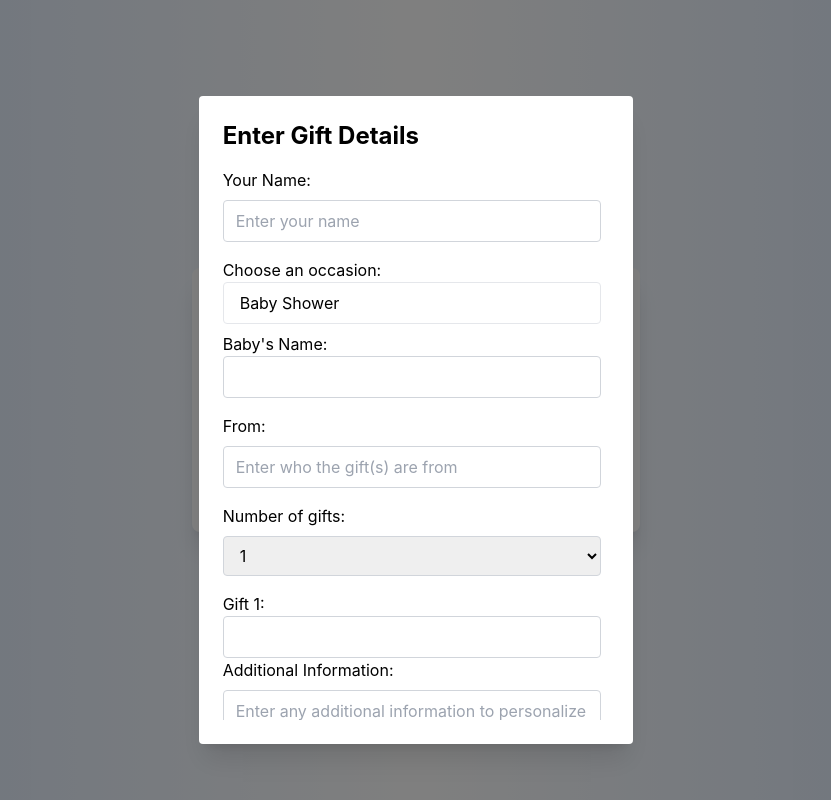
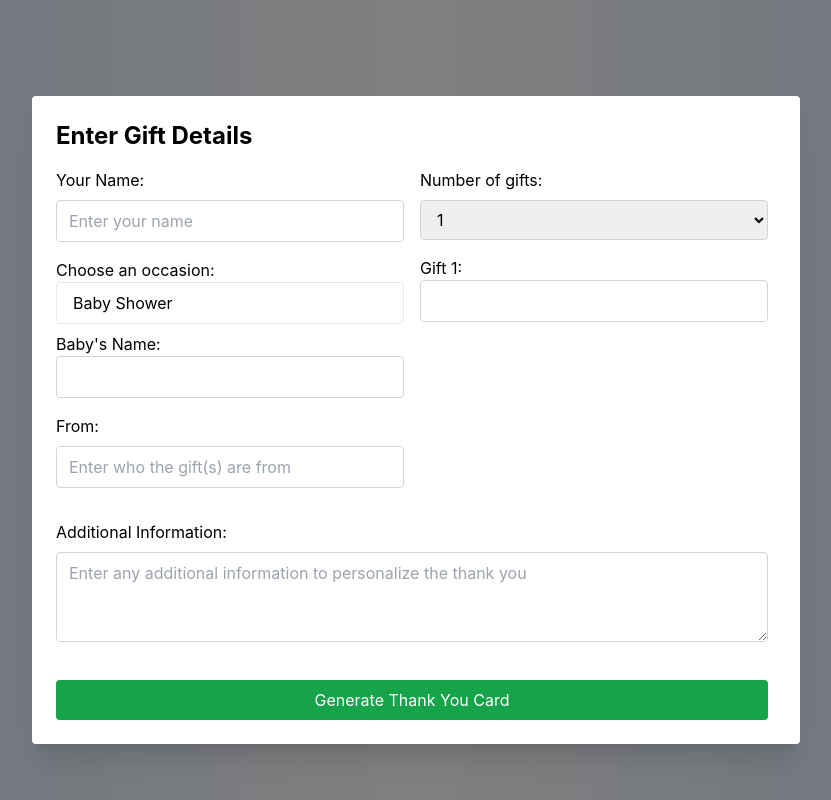
Before and after one commit to rc-iv/thankyou, a React (Create React App) app: page / in a window 1280 px wide. Both pictures are taken after a click on the button "Start Generating". Shown: the whole page, without its empty margins (224-1055 px from the left). Built offline with nearby package versions, Linux system fonts and the light colour scheme.

Commit message:
style changes, made gift detail entry 2 columns and wider on medium+ screens

```diff
--- a/src/LandingPage.js
+++ b/src/LandingPage.js
@@ -1,7 +1,6 @@
 import React, {useState, useRef} from 'react';
 import Modal from 'react-modal';
 import GiftInput from '../src/components/GiftInput/GiftInput';
-import styles from './LandingPage.module.css';
 import axios from 'axios';
 import OccasionDropdown from './OccasionDropdown';
 import ResponseCard from '../src/components/ResponseCard/ResponseCard';
@@ -108,7 +107,8 @@ const LandingPage = () => {
     };
 
     return (
-        <div className="flex flex-col items-center justify-center min-h-screen bg-gradient-to-r from-blue-100 via-white to-blue-100">
+        <div
+            className="flex flex-col items-center justify-center min-h-screen bg-gradient-to-r from-blue-100 via-white to-blue-100">
             {showResponseCard && (
                 <ResponseCard
                     text={responseText}
@@ -138,12 +138,14 @@ const LandingPage = () => {
                     isOpen={modalIsOpen}
                     onRequestClose={closeModal}
                     contentLabel="Gift Input Modal"
-                    className="relative w-auto p-6 mx-auto mt-10 bg-white rounded shadow-xl outline-none max-w-md"
+                    className="relative w-full p-6 mx-auto mt-10 bg-white rounded shadow-xl outline-none max-w-md md:max-w-3xl"
                     overlayClassName="fixed inset-0 z-50 flex items-center justify-center bg-black bg-opacity-50"
                 >
-                    <div className={styles['modal-content']}>
+                    <div className="max-h-[calc(100vh-200px)] overflow-y-auto pr-2">
                         <div className="w-full">
                             <h2 className="text-2xl font-bold mb-4">Enter Gift Details</h2>
+                            <div className="md:flex md:space-x-4">
+                                <div className="mb-4 md:w-1/2">
                                     <div className="mb-4">
                                         <label htmlFor="userName" className="block mb-2">
                                             Your Name:
@@ -164,6 +166,7 @@ const LandingPage = () => {
                                         giverName={giverName} // Pass giverName as a prop
                                         setGiverName={setGiverName} // Pass setGiverName as a prop
                                     />
+                                    {/* Giver Name input */}
                                     <div className="mb-4">
                                         <label htmlFor="giverName" className="block mb-2">
                                             From:
@@ -177,7 +180,10 @@ const LandingPage = () => {
                                             placeholder="Enter who the gift(s) are from"
                                         />
                                     </div>
+                                </div>
 
+                                <div className="mb-4 md:w-1/2">
+                                    {/* Number of gifts input */}
                                     <div className="mb-4">
                                         <label htmlFor="numOfGifts" className="block mb-2">
                                             Number of gifts:
@@ -196,6 +202,9 @@ const LandingPage = () => {
                                         </select>
                                     </div>
                                     <GiftInput numOfGifts={numOfGifts} gifts={gifts} setGifts={setGifts}/>
+                                </div>
+                            </div>
+                            {/* Additional Information input */}
                             <div className="mb-4">
                                 <label htmlFor="additionalInfo" className="block mb-2">
                                     Additional Information:
@@ -234,6 +243,7 @@ const LandingPage = () => {
             )}
         </div>
     );
+
 };
 
 
--- a/src/LandingPage.module.css
+++ /dev/null
@@ -1,5 +0,0 @@
-.modal-content {
-  max-height: calc(100vh - 200px);
-  overflow-y: auto;
-  padding-right: 0.5rem;
-}
```
Lines whose indentation alone changed are shown as unchanged.
